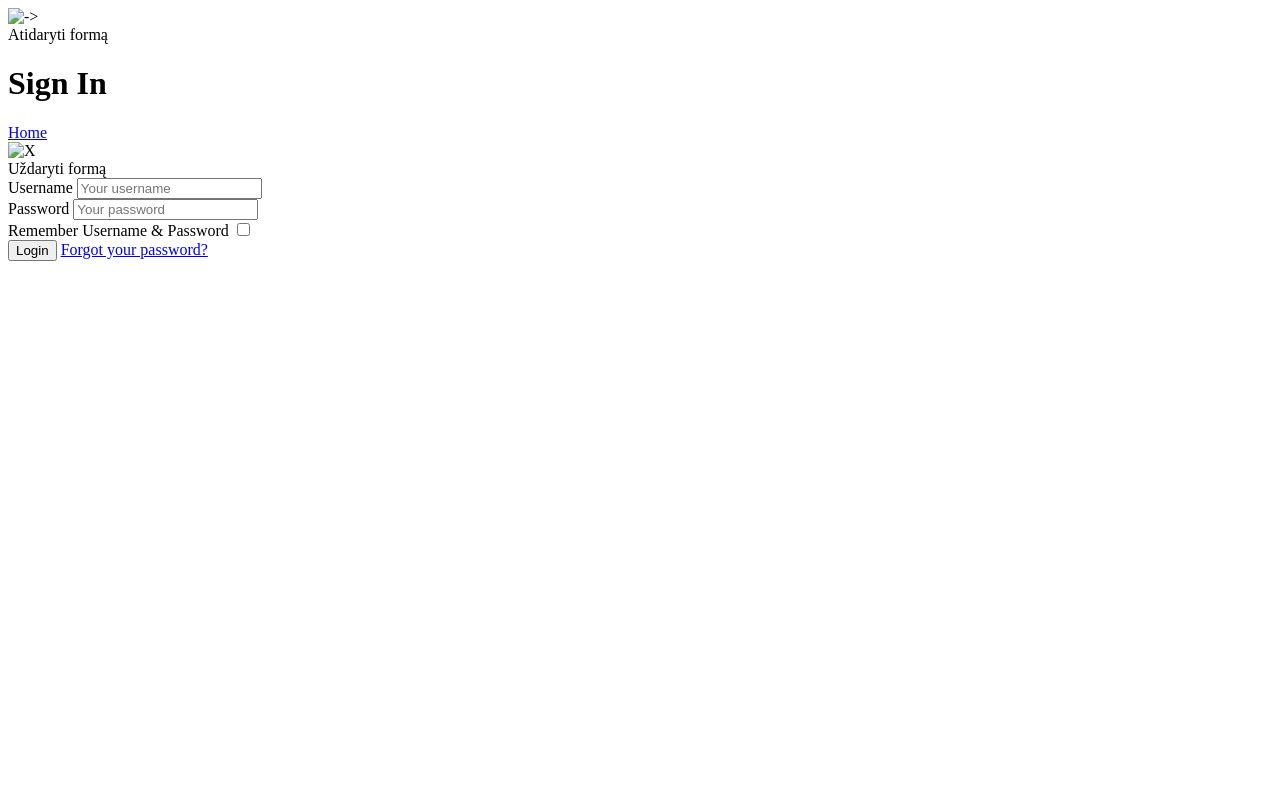
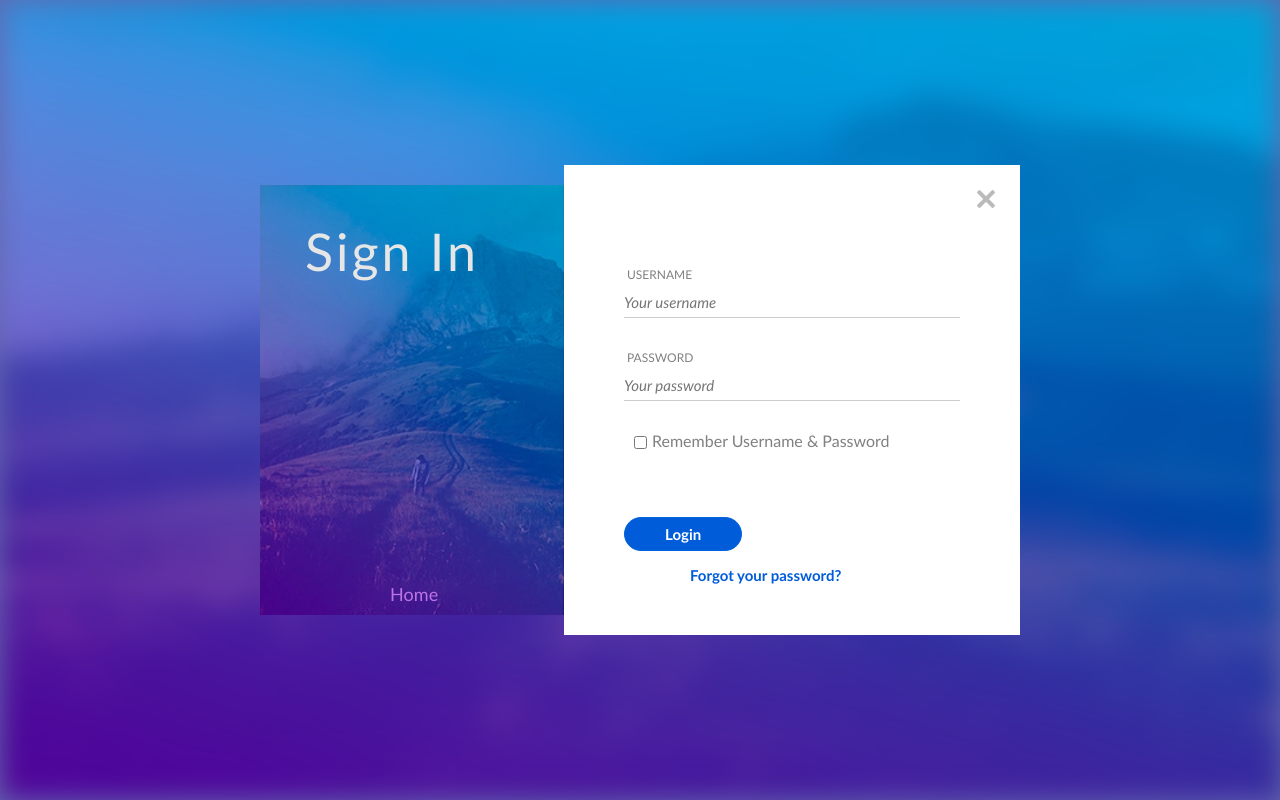
Before and after one commit to tonyhokas113/Sign-in, a plain HTML site: page sign-in/index.html in a window 1280 px wide. Drawn offline with Linux system fonts and the light colour scheme; the site is published under a folder, as on GitHub Pages, so addresses that start at the root find nothing.

Commit message:
file structure

```diff
--- a/forgot.html
+++ b/forgot/index.html
@@ -7,7 +7,7 @@
     <meta name="viewport" content="width=device-width, initial-scale=1.0">
         <title>Password recovery</title>
     <link rel="icon" type="image/png" href="../img/icon.png">
-    <link rel="stylesheet" href="/psw.css">
+    <link rel="stylesheet" href="../css/psw.css">
 </head>
 
 <body>
@@ -22,7 +22,7 @@
             </div>
                 <h1>Password</h1>
             <footer>
-                <a href="/index.html">Home</a>
+                <a href="../index.html">Home</a>
             </footer>
         </div>
         <div id="right-column">
--- a/sign-in.html
+++ b/sign-in/index.html
@@ -7,7 +7,7 @@
     <meta name="viewport" content="width=device-width, initial-scale=1.0">
         <title>Sign in</title>
     <link rel="icon" type="image/png" href="../img/icon.png">
-    <link rel="stylesheet" href="/signin.css">
+    <link rel="stylesheet" href="../css/signin.css">
 </head>
 
 <body>
@@ -22,7 +22,7 @@
             </div>
                 <h1>Sign In</h1>
             <footer>
-                <a href="/index.html">Home</a>
+                <a href="../index.html">Home</a>
             </footer>
         </div>
         <div id="right-column">
@@ -47,7 +47,7 @@
                     </div>
                     <div class="form-row">
                         <button type="submit">Login</button>
-                        <a href="/forgot.html" class="signin">Forgot your password?</a>
+                        <a href="../forgot/" class="signin">Forgot your password?</a>
                     </div>
             </form>
         </div>
```
Also changed, not shown: index.html (+4 -4 lines), sign-up/index.html (renamed from sign-up.html, +2 -2 lines), css/psw.css (renamed from psw.css), css/signin.css (renamed from signin.css), css/stilius.css (renamed from stilius.css), css/stiliusv2.css (renamed from stiliusv2.css), css/welcome.css (renamed from welcome.css).
